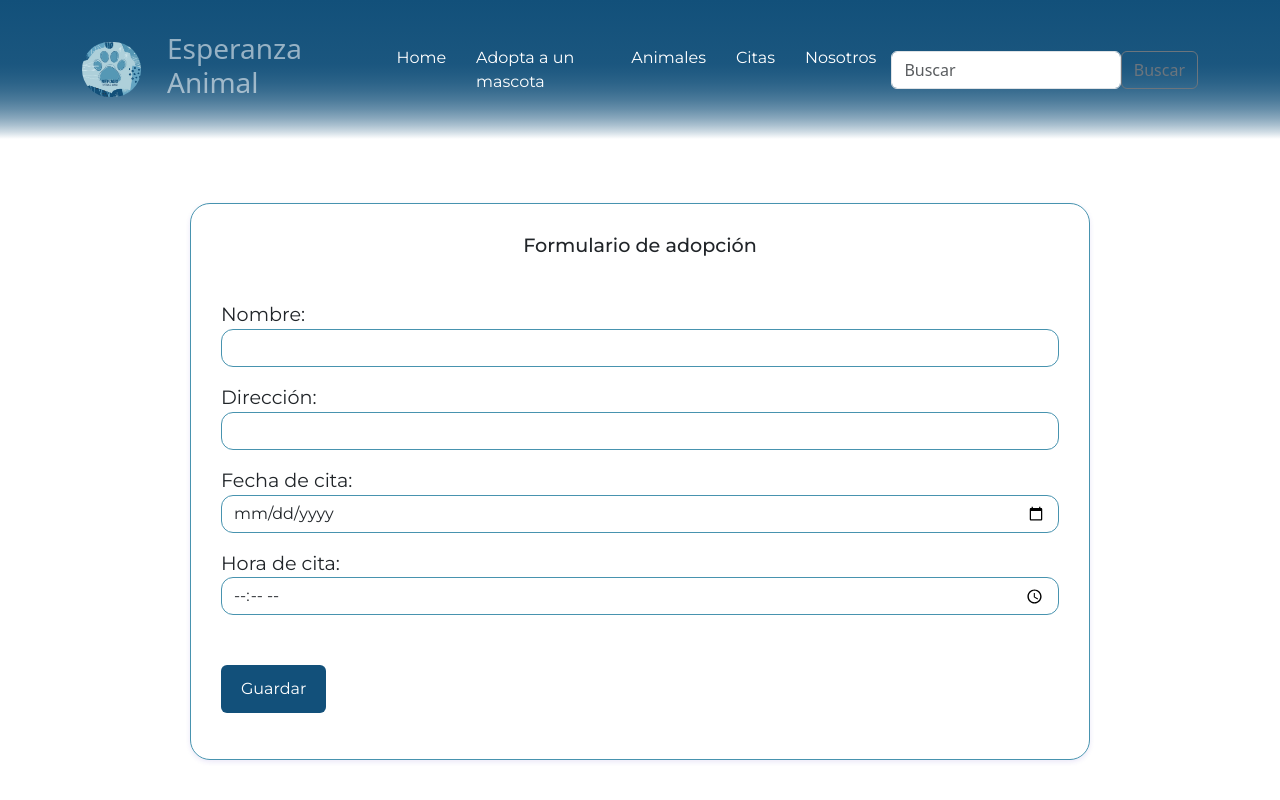
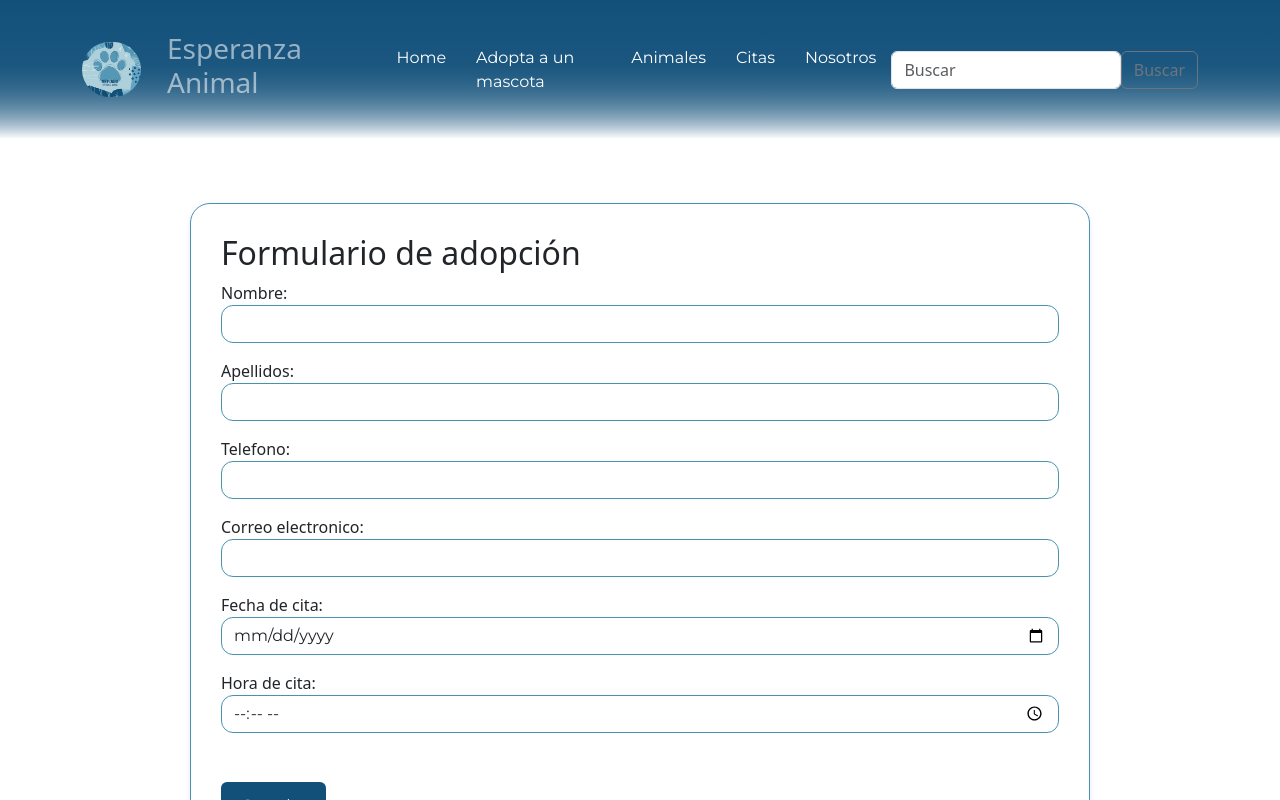
Before and after one commit to ddavil393/Refugio, an Angular app: page /registrar in a window 1280 px wide. Shown: the top 800 px of the page. Built offline with nearby package versions, Linux system fonts and the light colour scheme; a web font is replaced by a local one.

Commit message:
Citas de hoy y citas pasadas

```diff
--- a/src/app/components/citasregistras/citasregistras.component.html
+++ b/src/app/components/citasregistras/citasregistras.component.html
@@ -1,11 +1,6 @@
 <div id="container2">
-    <h2>
-        Listado clientes por cita
-    </h2>
-    @if (!clientes.length) {
-        <div>No hay clientes por el momento</div>
-    }
-    @else {
+  <h2>Listado clientes por cita</h2>
+  @if (clientes && clientes.length > 0) {
     <div>
       <table class="table table-striped">
         <thead>
@@ -14,25 +9,59 @@
             <th scope="col">Apellidos</th>
             <th scope="col">Numero de telefono</th>
             <th scope="col">Correo</th>
-                        <th scope="col">Facha de cita</th>
+            <th scope="col">Fecha de cita</th>
             <th scope="col">Hora de la cita</th>
           </tr>
         </thead>
         <tbody>
-                    @for (cliente of clientes; track clientes) {
+          @for (cliente of clientes; track cliente) {
             <tr>
               <td>{{cliente.nombre}}</td>
               <td>{{cliente.apellidos}}</td>
               <td>{{cliente.telefono}}</td>
               <td>{{cliente.correo}}</td>
-                            <td>{{ cliente.fechaCita }}</td>
-                            <td>{{ cliente.horaCita }}</td>
+              <td>{{cliente.fechaCita}}</td>
+              <td>{{cliente.horaCita}}</td>
             </tr>
           }
         </tbody>
       </table>
     </div>
-
+  } @else {
+    <div>No hay clientes por el momento</div>
   }
 
+  <h2>Listado de citas pasadas</h2>
+  @if (getCitasPasadas().length > 0) {
+    <div>
+      <div>
+        <table class="table table-striped">
+          <thead>
+            <tr>
+              <th scope="col">Nombre</th>
+              <th scope="col">Apellidos</th>
+              <th scope="col">Numero de telefono</th>
+              <th scope="col">Correo</th>
+              <th scope="col">Fecha de cita</th>
+              <th scope="col">Hora de la cita</th>
+            </tr>
+          </thead>
+          <tbody>
+            @for (cita of getCitasPasadas(); track cita) {
+              <tr>
+                <td>{{cita.nombre}}</td>
+                <td>{{cita.apellidos}}</td>
+                <td>{{cita.telefono}}</td>
+                <td>{{cita.correo}}</td>
+                <td>{{cita.fechaCita}}</td>
+                <td>{{cita.horaCita}}</td>
+              </tr>
+            }
+          </tbody>
+        </table>
       </div>
+    </div>
+  } @else {
+    <div>No hay citas pasadas</div>
+  }
+</div>
--- a/src/app/components/citasregistras/citasregistras.component.ts
+++ b/src/app/components/citasregistras/citasregistras.component.ts
@@ -1,6 +1,7 @@
-import { Component } from '@angular/core';
+import { Component, OnInit } from '@angular/core';
 import { Cliente } from '../../interface/animalregistro';
 import { AnimalesregistroService } from '../../service/animalesregistro.service';
+
 
 @Component({
   selector: 'app-citasregistras',
@@ -9,19 +10,19 @@ import { AnimalesregistroService } from '../../service/animalesregistro.service'
   templateUrl: './citasregistras.component.html',
   styleUrl: './citasregistras.component.css'
 })
-export class CitasregistrasComponent {
+export class CitasregistrasComponent implements OnInit {
 
-  clientes!: Cliente[];
-  citas: Cliente[] = [];
-  constructor(private animalesregistroService: AnimalesregistroService){}
+  clientes: Cliente[] = [];
 
-  ngOnInit(){
+  constructor(private animalesregistroService: AnimalesregistroService) {}
+
+  ngOnInit(): void {
     this.clientes = this.animalesregistroService.getClientes();
   }
 
   getCitasPasadas(): Cliente[] {
     const fechaActual = new Date();
-    return this.citas.filter(cita => {
+    return this.clientes.filter(cita => {
       const fechaCita = new Date(cita.fechaCita + 'T' + cita.horaCita);
       return fechaCita < fechaActual;
     });
@@ -29,11 +30,9 @@ export class CitasregistrasComponent {
 
   getCitasFuturas(): Cliente[] {
     const fechaActual = new Date();
-    return this.citas.filter(cita => {
+    return this.clientes.filter(cita => {
       const fechaCita = new Date(cita.fechaCita + 'T' + cita.horaCita);
       return fechaCita >= fechaActual;
     });
   }
-
-
 }
--- a/src/app/components/registrar/registrar.component.html
+++ b/src/app/components/registrar/registrar.component.html
@@ -1,28 +1,37 @@
 <div class="cont">
     <div class="container">
-        <h1 class="title1">Formulario de adopción</h1>
+        <h2>Formulario de adopción</h2>
         <p>
-            <span class="title" id="name">Nombre:</span>
+            <span>Nombre:</span>
             <input type="text" class="form-control" [(ngModel)]="cliente.nombre">
         </p>
-        <!--<p>
-            <span class="title">ID:</span>
-            <input type="text" class="form-control" [(ngModel)]="cliente.cif">
-        </p>-->
         <p>
-            <span class="title">Dirección:</span>
+            <span>Apellidos:</span>
+            <input type="text" class="form-control" [(ngModel)]="cliente.apellidos">
+        </p>
+        <p>
+            <span>Telefono:</span>
+            <input type="text" class="form-control" [(ngModel)]="cliente.telefono">
+        </p>
+        <p>
+            <span>Correo electronico:</span>
             <input type="text" class="form-control" [(ngModel)]="cliente.correo">
         </p>
         <p>
-            <span class="title">Fecha de cita:</span>
+            <span>Fecha de cita:</span>
             <input type="date" class="form-control" [(ngModel)]="cliente.fechaCita">
         </p>
         <p>
-            <span class="title">Hora de cita:</span>
+            <span>Hora de cita:</span>
             <input type="time" class="form-control" [(ngModel)]="cliente.horaCita">
         </p>
+        <!-- <p>
+            <span>Nombre de la mascota</span>
+            <input type="date" class="form-control" [(ngModel)]="cliente.fechaCita">
+        </p> -->
         <p>
             <button type="button" class="btn btn-primary" (click)="nuevoCliente()">Guardar</button>
         </p>
+
     </div>
 </div>
--- a/src/app/components/registrar/registrar.component.ts
+++ b/src/app/components/registrar/registrar.component.ts
@@ -1,7 +1,6 @@
 import { Component } from '@angular/core';
 import { AnimalesregistroService} from '../../service/animalesregistro.service'
 import { FormsModule } from '@angular/forms';
-import { ClientRequest } from 'http';
 import { Cliente } from '../../interface/animalregistro';
 
 @Component({
@@ -30,16 +29,12 @@ export class RegistrarComponent {
         cliente => cliente.fechaCita === this.cliente.fechaCita && cliente.horaCita === this.cliente.horaCita
     );
 
-
     const nuevaFechaHora = new Date(this.cliente.fechaCita + 'T' + this.cliente.horaCita);
-
-
     const fechaActual = new Date();
     if (nuevaFechaHora < fechaActual) {
         alert('Lo sentimos, no puedes registrar una cita en una fecha que ya ha pasado.');
         return;
     }
-
 
     const citaOcupada = citasExistentes.some(cliente => {
         const fechaHoraExistente = new Date(cliente.fechaCita + 'T' + cliente.horaCita);
@@ -52,7 +47,7 @@ export class RegistrarComponent {
 
         this.animalesregistroService.agregarCliente(this.cliente);
         this.cliente = this.animalesregistroService.nuevoCliente();
-        alert('¡Cliente registrado exitosamente!');
+        alert('¡Cita registrada exitosamente!');
     }
 
 
--- a/src/app/service/animalesregistro.service.ts
+++ b/src/app/service/animalesregistro.service.ts
@@ -8,8 +8,6 @@
   export class AnimalesregistroService {
 
     clientes!: Cliente[];
-
-
 
 
     constructor() {
@@ -30,6 +28,7 @@
     }
 
     nuevoCliente(): Cliente{
+
       return{
 
         nombre: '',
```
Lines whose indentation alone changed are shown as unchanged.
